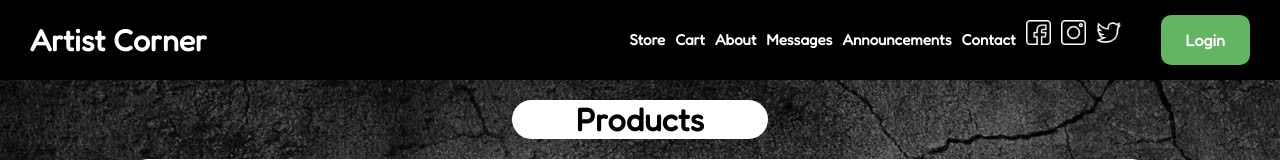
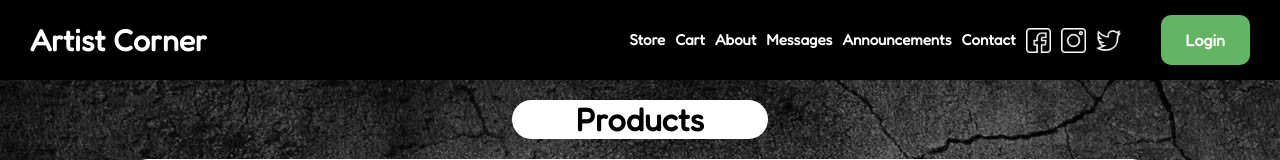
Before and after one commit to ahetrick12/artist-corner-estore, an Angular app in the folder estore-ui/: page /store in a window 1280 px wide. Shown: the top 160 px of the page. Built offline with nearby package versions, Linux system fonts and the light colour scheme; no server answers.

Commit message:
Updated socials icon spacing

```diff
--- a/estore-ui/src/app/app.component.css
+++ b/estore-ui/src/app/app.component.css
@@ -122,3 +122,7 @@ nav img {
   overflow-y: scroll;
   overflow-x: hidden;
 }
+
+.social {
+  transform: translateY(8px);
+}
--- a/estore-ui/src/app/app.component.html
+++ b/estore-ui/src/app/app.component.html
@@ -10,17 +10,21 @@
   <div [style.background-image]="'url(/../assets/images/back.jpg'" class="bac">
     <nav>
       <a id="mentit" routerLink="/homepage">{{ title }}</a>
-  <a *ngIf="!isLoggedIn" class="auth-button green" routerLink="/login">Login</a>
+      <a *ngIf="!isLoggedIn" class="auth-button green" routerLink="/login"
+        >Login</a
+      >
       <a
         *ngIf="isLoggedIn"
         class="avatar"
         (click)="toggleAccountDropdown()"
         (clickOutside)="setAccountDropdown(false)"
       >
-    <img #avatar src={{user.imageLink}}
+        <img #avatar src="{{ user.imageLink }}"
       /></a>
       <ul #dropdown *ngIf="accountDropdownToggle" class="account-dropdown">
-    <a routerLink="/user"><li><button>Account Details</button></li></a>
+        <a routerLink="/user"
+          ><li><button>Account Details</button></li></a
+        >
         <li><button class="red" (click)="logout()">Logout</button></li>
       </ul>
       <ul id="desktop-links">
@@ -30,17 +34,17 @@
         <li><a routerLink="/message">Messages</a></li>
         <li><a routerLink="/announcements">Announcements</a></li>
         <li><a routerLink="/contact">Contact</a></li>
-    <li>
+        <li class="social">
           <a href="https://www.facebook.com/"
             ><img src="../../assets/images/facebook.png"
           /></a>
         </li>
-    <li>
+        <li class="social">
           <a href="https://www.instagram.com/"
             ><img src="../../assets/images/instagram.png"
           /></a>
         </li>
-    <li>
+        <li class="social">
           <a href="https://twitter.com/"
             ><img src="../../assets/images/twitter.png"
           /></a>
```
Lines whose indentation alone changed are shown as unchanged.
